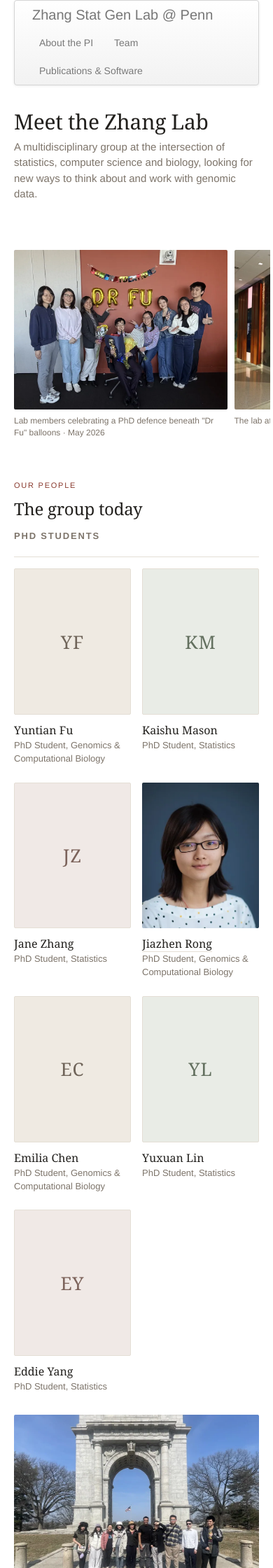
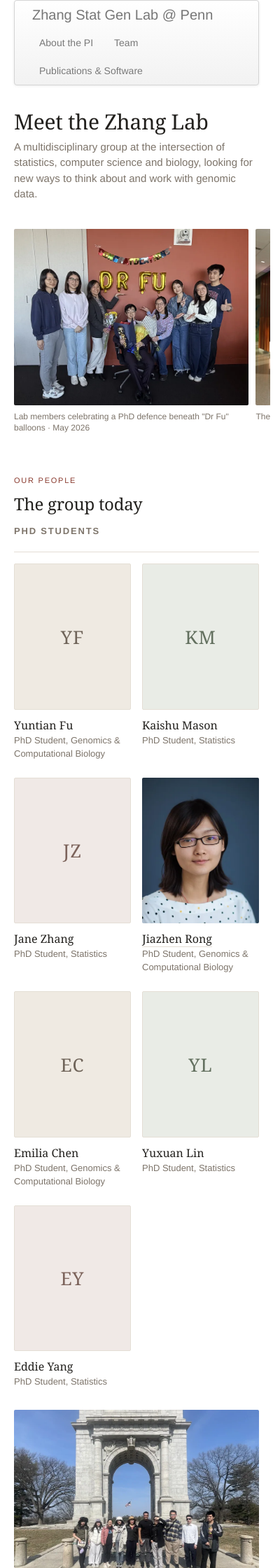
Before and after one commit to nzhanglab/nzhanglab.github.io, a Jekyll site: the page built from pages/team.html, in a window 390 px wide. Shown: the top 2240 px of the page at 70% size. Built offline with Jekyll 4.4.1, drawn with Linux system fonts in a browser that asks for light colours.

Commit message:
Polish the team page after viewport review
- alumni name and destination were running together on one line
- the phone reel measured 87% of the container, only ~75% of the screen;
  size it against the viewport so the next frame peeks as intended
- below 380px, swap the full-width 4:5 tile for a compact profile row: the
  portrait sits beside the name, which scans better and stops the section
  running very long
- the opening reel reads as part of the hero, so tighten that gap
- load the first two reel frames eagerly so the visible peek is never blank

Co-Authored-By: Claude Opus 5 (1M context) <noreply@anthropic.com>
Claude-Session: https://claude.ai/code/session_01J9pmwwgMJKDJpt5GHaLedS

```diff
--- a/assets/themes/twitter/css/team.css
+++ b/assets/themes/twitter/css/team.css
@@ -1,5 +1,5 @@
 /* ==========================================================================
-   Team page. Loaded only by pages/team.md (via `extra_css` in its front
+   Team page. Loaded only by pages/team.html (via `extra_css` in its front
    matter), so selectors here cannot affect any other page.
 
    Type: the site's Helvetica stack carries body copy; headings use a system
@@ -72,6 +72,8 @@
 
 /* --- hero ----------------------------------------------------------------- */
 .team-hero { padding: clamp(4px, 2vw, 18px) 0 clamp(20px, 3vw, 30px); }
+/* The opening reel reads as part of the hero, so it gets a tighter gap. */
+.team-hero + .team-section { margin-top: clamp(18px, 3vw, 40px); }
 
 .team-hero h1 {
   font-size: clamp(30px, 6.2vw, 58px);
@@ -300,8 +302,9 @@
 .team-lane-list { list-style: none; margin: 0; padding: 0; }
 .team-lane-list li { padding: 11px 0; border-bottom: 1px solid var(--rule); }
 .team-lane-list li:first-child { padding-top: 0; }
-.team-lane-list .name { font-family: var(--serif); font-size: 17px; color: var(--ink); }
-.team-lane-list .meta { font-size: 13px; color: var(--muted); line-height: 1.45; }
+.team-lane-list .name { display: block; font-family: var(--serif); font-size: 17px;
+  color: var(--ink); margin-bottom: 2px; }
+.team-lane-list .meta { display: block; font-size: 13px; color: var(--muted); line-height: 1.45; }
 
 /* --- full alumni list ----------------------------------------------------- */
 .team-all { margin-top: clamp(30px, 4vw, 50px); }
@@ -411,7 +414,7 @@
     scroll-padding-left: var(--gutter);
   }
   .team-reel > figure,
-  .team-reel > figure:nth-child(3n) { width: 87%; }
+  .team-reel > figure:nth-child(3n) { width: 86vw; }
   .team-reel .lp img { aspect-ratio: 4 / 3; }
   .team-reel-nav { display: none; }   /* swipe is the primary affordance */
 
@@ -451,9 +454,24 @@
 
 /* Narrow phones: portraits get the full width so faces stay recognisable. */
 @media (max-width: 380px) {
-  .team-people { grid-template-columns: 1fr; gap: 22px; }
+  .team-people { grid-template-columns: 1fr; gap: 0; }
+
+  /* Portrait beside the name rather than above it: keeps faces recognisable,
+     keeps names easy to scan, and stops the section running very long. */
+  .team-person {
+    display: grid;
+    grid-template-columns: 104px 1fr;
+    gap: 14px;
+    align-items: center;
+    padding: 13px 0;
+    border-bottom: 1px solid var(--rule);
+  }
+  .team-person figure { margin: 0; }
+  .team-person .team-initials { font-size: 22px; }
+  .team-person .name { margin-bottom: 3px; }
+
   .team-reel > figure,
-  .team-reel > figure:nth-child(3n) { width: 90%; }
+  .team-reel > figure:nth-child(3n) { width: 88vw; }
 }
 
 @media (prefers-reduced-motion: no-preference) {
--- a/pages/team.html
+++ b/pages/team.html
@@ -32,7 +32,8 @@ even if the build script is rerun. {%- endcomment -%}
         {%- assign p = REEL | where: "slug", slug | first -%}
         {%- if p -%}
         {%- assign cap = CAP[slug] -%}
-        {%- assign is_first = forloop.first -%}
+        {%- assign is_first = false -%}
+        {%- if forloop.index <= 2 -%}{%- assign is_first = true -%}{%- endif -%}
         <figure>
           {% include labphoto.html photo=p dir="reel" alt=cap
              sizes="(max-width: 600px) 87vw, (max-width: 900px) 62vw, 44vw"
```
